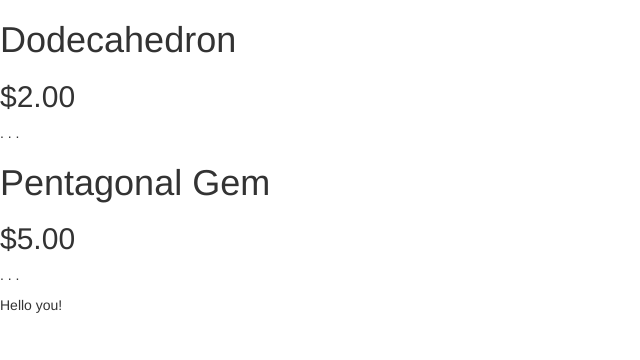
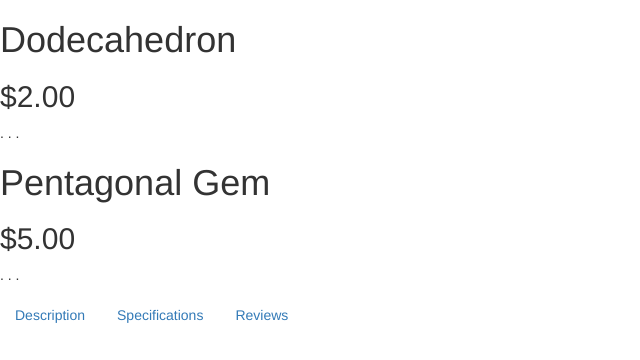
Before and after one commit to lolilo/Learning_Angular.js, a plain HTML site: page 2.Built-in_Directives_and_Filters/simple.html in a window 1280 px wide. Shown: the whole page, without its empty margins (0-640 px from the left). Drawn offline with Linux system fonts and the light colour scheme; files that its build step writes are made by us from their sources.

Commit message:
dynamic {{tab}} value
Expressions define a 2-way Data Binding
Expressions are re-evaluated when a property changes

```diff
--- a/2.Built-in_Directives_and_Filters/simple.html
+++ b/2.Built-in_Directives_and_Filters/simple.html
@@ -4,7 +4,7 @@
 		<link rel="stylesheet" type="text/css" href="../bootstrap.min.css"
 />
 	</head>
-	    <body ng-controller="StoreController as store">
+	<body ng-controller="StoreController as store">
 	    <!-- ng-controller is the directive -->
 	    <!-- StoreController is the controller name -->
 	    <!-- store is an alias -->
@@ -16,8 +16,15 @@
 		    <!-- button will only show up if expression is true
 		    btw, Falsey is a thing, if canPurchase doens't exist -->
 		</div>
+    <section>
+		<ul class="nav nav-pills">
+			<li> <a href ng-click="tab = 1">Description</a> </li>
+			<li> <a href ng-click="tab = 2">Specifications</a> </li>
+			<li> <a href ng-click="tab = 3">Reviews</a> </li>
+		</ul>
+		{{tab}}
+    </section>
 		<script type="text/javascript" src="../angular.min.js"></script>
 		<script type="text/javascript" src="app.js"></script>
-		<p>{{"Hello " + "you!"}}</p>
 	</body>
 </html>
```
